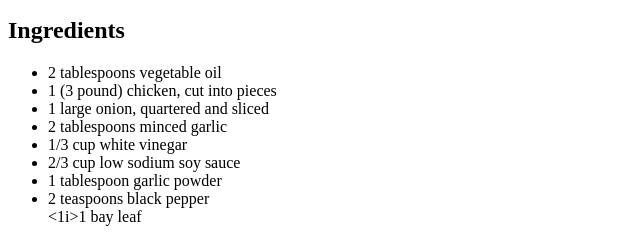
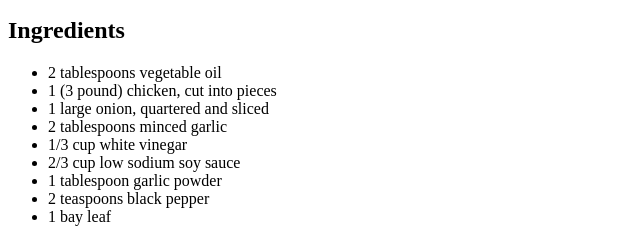
Before and after one commit to reyolan/odin-recipes, a plain HTML site: page recipes/adobo.html in a window 1280 px wide. Shown: the part 565-800 px from the top of the page, 0-640 px from the left. Drawn offline with Linux system fonts and the light colour scheme.

Commit message:
change wrong tag <li> in adobo.html

```diff
--- a/recipes/adobo.html
+++ b/recipes/adobo.html
@@ -19,7 +19,7 @@
             <li>2/3 cup low sodium soy sauce</li>
             <li>1 tablespoon garlic powder</li>
             <li>2 teaspoons black pepper</li>
-            <1i>1 bay leaf</1i>
+            <li>1 bay leaf</1i>
         </ul>
         <h2>Steps</h2>
         <ol>
```
